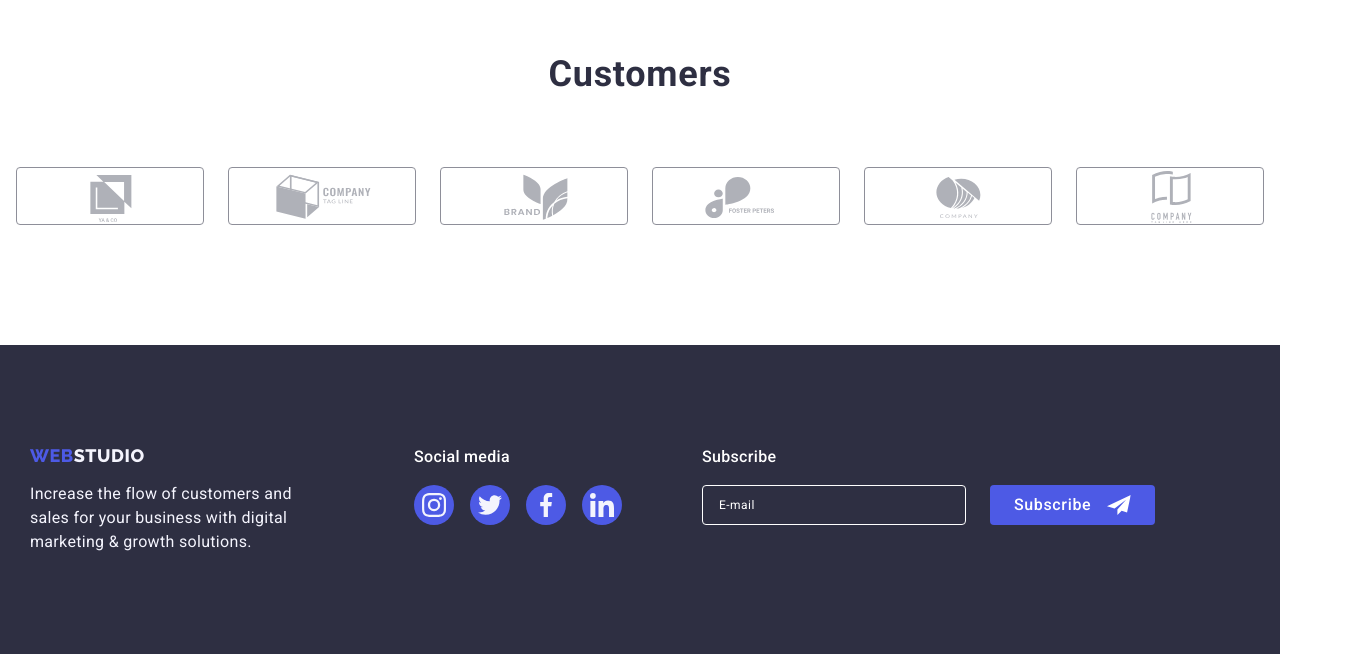
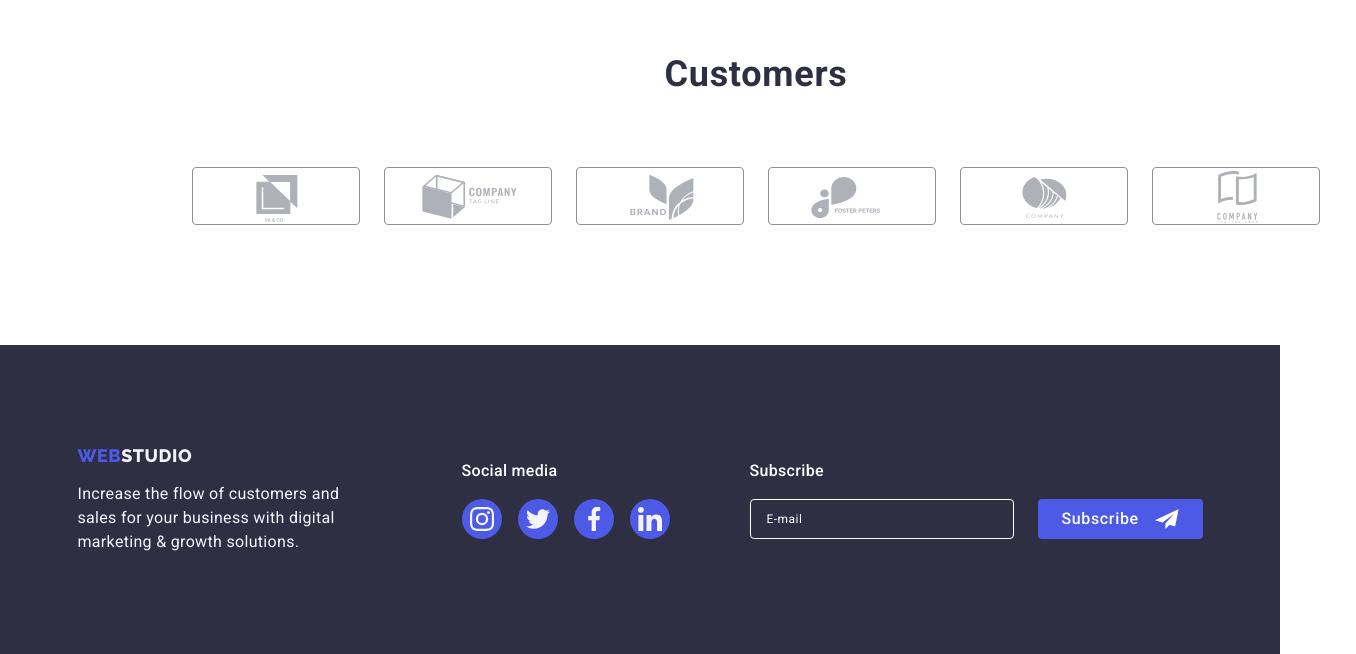
Before and after one commit to Oksana-Tnt/goit-markup-hw-07, a plain HTML site: page index.html in a window 1280 px wide. Shown: the part 2512-3166 px from the top of the page, 1356 px wide, since content can reach past the window. Drawn offline with nearby package versions, Linux system fonts and the light colour scheme.

Commit message:
update styles.css

```diff
--- a/css/styles.css
+++ b/css/styles.css
@@ -56,8 +56,6 @@ margin: 0;
 
 .container {
 
-    margin-right: auto;
-    margin-left: auto;
     padding-left: 16px;
     padding-right: 16px;
 
@@ -612,6 +610,7 @@ margin: 0;
   |============================
 */
 
+
 .subtitle {
     margin-top: 0;
     margin-bottom: 8px;
@@ -685,9 +684,12 @@ margin: 0;
         }
 }
 
+
+
+
 .card-set {
 
-
+       display: block;
     @media screen and (min-width: 768px) {
         display: flex;
         flex-wrap: wrap;
@@ -721,13 +723,24 @@ margin: 0;
 
 .section-work {
     padding-top: 0;
-
+    width: 100%;
     @media screen and (max-width: 1199px) {
             display: none;
         }
+}
+
+.works-list {
+    display: flex;
+    justify-content: center;
+    margin: 0 auto;
+
+    gap: 24px;
+}
+.works-list .item {
+
+    width: 360px;
 
 }
-
 /**
   |============================
   | Section Team
@@ -736,6 +749,7 @@ margin: 0;
 
 .section-team {
     background-color: var(--color-cloud);
+    width: 100%;
 }
 
 .team-list {
@@ -827,10 +841,20 @@ margin: 0;
 */
 
 .customers-section {
+    width: 100%;
+    padding-top: 96px;
+    padding-bottom: 96px;
 
-    @media screen and (max-width: 479px) {
-    padding-top: 86px;
-    padding-bottom: 106px;
+    @media screen and (min-width: 768px) {
+    padding-left: 108px;
+    padding-right: 108px;
+}
+
+@media screen and (min-width: 1200px) {
+    padding-top: 120px;
+    padding-bottom: 120px;
+    padding-left: 156px;
+    padding-right: 156px;
 }
 }
 
@@ -839,16 +863,14 @@ margin: 0;
     display: flex;
     flex-wrap: wrap;
     margin: 0 auto;
+    justify-content: center;
 
-    --items: 2;
-    --indent: 16px;
     row-gap: 72px;
     column-gap: 16px;
 
 
     @media screen and (min-width: 768px) {
-        --items: 3;
-        --indent: 24px;
+
         row-gap: 72px;
         column-gap: 24px;
 
@@ -862,10 +884,13 @@ margin: 0;
 
 .customer-card{
 
+    width: 190px;
 
-     width: calc((100% - var(--indent) * (var(--items) - 1)) / var(--items));
+    @media screen and (min-width: 768px) {
 
+        width: 168px;
 
+    }
 
    }
 
@@ -873,11 +898,11 @@ margin: 0;
     display: flex;
     align-items: center;
     justify-content: center;
-    width: 100%;
     border: 1px solid var(--color-light-slate);
     border-radius: 4px;
     outline: none;
-
+    width: 100%;
+    margin: 0 auto;
     color: var(--color-icon);
 
     transition: color var(--duration) var(--function),
@@ -911,6 +936,7 @@ margin: 0;
     {
         padding-top: 100px;
         padding-bottom: 100px;
+         width: 100%;
 
     }
 
@@ -920,6 +946,7 @@ margin: 0;
 }
 
 .footer-container{
+    width: 100%;
     display: flex;
     flex-direction: column;
     align-items: center;
@@ -935,14 +962,17 @@ margin: 0;
        justify-content: flex-start;
         gap: 24px;
     }
+
     @media screen and (min-width: 1200px)
     {
+       width: 100%;
+        padding-left: 20px;
+        padding-right: 20px;
         margin: 0 auto;
         flex-direction: row;
         flex-wrap: nowrap;
-        align-items: baseline;
-        padding: 0 30px;
-        width: 100%;
+         lign-items: baseline;
+        justify-content: center;
         gap: 120px;
     }
 
--- a/index.html
+++ b/index.html
@@ -114,7 +114,7 @@
 
         </section>
     <!--Section Features-->
-        <section class="section">
+        <section class="section section-features">
 
                 <div class="container">
                     <h2 class="title visually-hidden">Features</h2>
@@ -176,14 +176,14 @@
         <section class="section section-work">
             <div class="container">
             <h2 class="title">What are we doing</h2>
-            <ul class="card-set list">
-                <li class="card-set-item">
+            <ul class="card-set list works-list">
+                <li class="card-set-item item">
                     <img src="./images/main-page/img1.jpg" alt="Computer" width="360" height="300"/>
                 </li>
-                <li class="card-set-item">
+                <li class="card-set-item item">
                     <img src="./images/main-page/img2.jpg" alt="Mobile phone" width="360" height="300"/>
                 </li>
-                <li class="card-set-item">
+                <li class="card-set-item item">
                     <img src="./images/main-page/img3.jpg" alt="Laptop" width="360" height="300"/>
                 </li>
             </ul>
@@ -357,7 +357,7 @@
         </section>
 
         <!--Section Customers-->
-        <section class="section customers-section">
+        <section class="customers-section">
             <div class="container">
                 <h2 class="title">Customers</h2>
                 <ul class="list-customers list">
```
